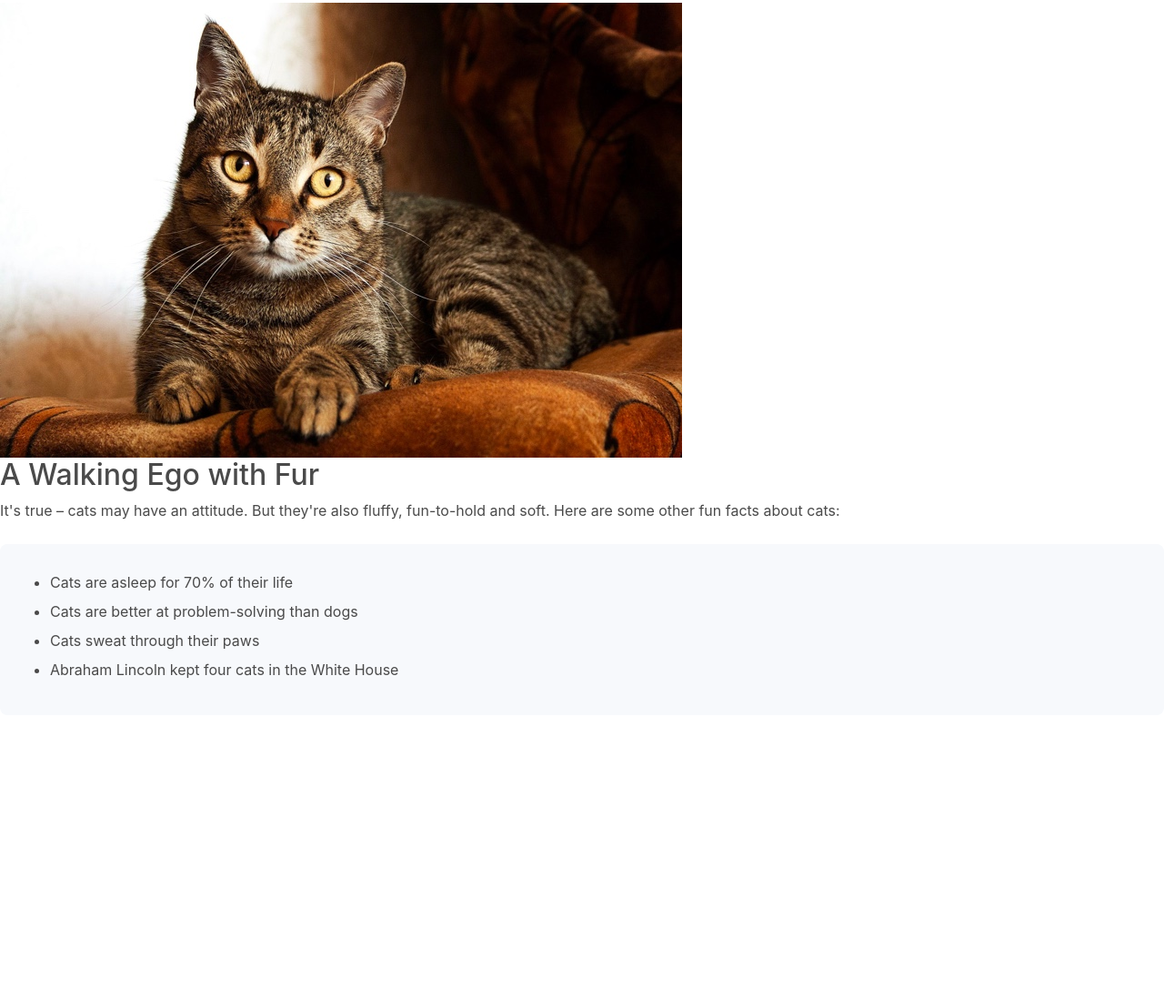
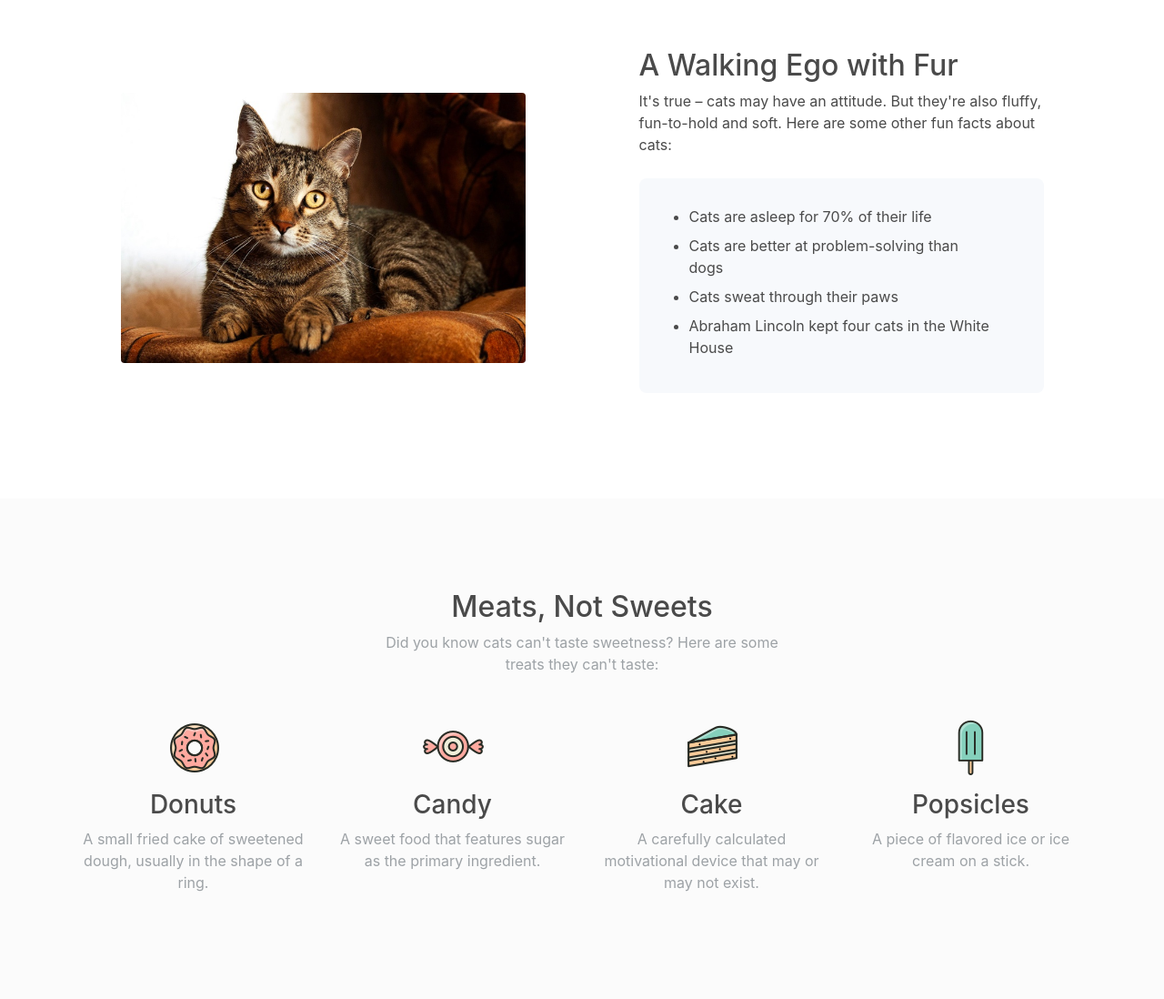
Before and after one commit to yugld/landing_page, a plain HTML site: page index.html in a window 1280 px wide. Shown: the part 601-1699 px from the top of the page at 91% size. Before the commit the page ends 1443 px from the top, so only its background shows below. Drawn offline with nearby package versions, Linux system fonts and the light colour scheme.

Commit message:
add the second container

```diff
--- a/css/style.css
+++ b/css/style.css
@@ -10,18 +10,71 @@
 
   header {
     background-color: #F0F8FF;
-    padding:200px 0;
+    padding:140px 0 100px;
     background-image: url("../img/jumping_cats.jpg");
     background-size: cover;
     background-position: center center;
     background-repeat: no-repeat;
   }
+
+  @media (min-width: 576px) {
+    header {
+      padding: 200px 0;
+    }
+  }
+
   .first-section {
     background-color: white;
   }
   .section {
     padding: 60px 0 40px;
   }
+
+  @media (min-width: 576px) {
+    .section {
+      padding: 100px 0;
+    }
+  }
+
   body {
     color: #4a4a4a;
   }
+  .first-section img {
+    margin-bottom: 35px;
+  }
+
+  @media (min-width: 768px) {
+    .first-section img {
+      margin-bottom: 20px;
+    }
+  }
+
+  @media (min-width: 992px) {
+    .first-section img {
+      margin-bottom: 0;
+    }
+  }
+  h1 {
+    color: #000000;
+    font-size: 36px;
+  }
+
+  @media (min-width: 576px) {
+    h1 {
+      font-size: 48px;
+    }
+  }
+
+  .second-section {
+    background-color: #FBFBFB;
+  }
+
+  .second-section p {
+    color: #9DA2A6;
+  }
+
+  .second-section img {
+    height: 75px;
+    margin: 25px 0 10px;
+    width: 75px;
+  }
--- a/index.html
+++ b/index.html
@@ -1,25 +1,43 @@
 <!DOCTYPE html>
 <html lang="en">
+
 <head>
     <meta charset="utf-8">
     <meta name="viewport" content="width=device-width, initial-scale=1, shrink-to-fit=no">
     <title>Cats – The Internet's Favorite Animal</title>
 
-        <link rel="stylesheet" href="https://maxcdn.bootstrapcdn.com/bootstrap/4.0.0/css/bootstrap.min.css" integrity="sha384-Gn5384xqQ1aoWXA+058RXPxPg6fy4IWvTNh0E263XmFcJlSAwiGgFAW/dAiS6JXm" crossorigin="anonymous">
+    <link rel="stylesheet" href="https://maxcdn.bootstrapcdn.com/bootstrap/4.0.0/css/bootstrap.min.css"
+        integrity="sha384-Gn5384xqQ1aoWXA+058RXPxPg6fy4IWvTNh0E263XmFcJlSAwiGgFAW/dAiS6JXm" crossorigin="anonymous">
     <link rel="stylesheet" href="css/style.css">
 </head>
 
 <body>
-    <header class="text-center">
+    <header>
+        <div class="container">
+            <div class="row">
+                <div class="col text-center">
                     <h1>Cats Make Life Better</h1>
                     <p>The key to a happy life is having a cat</p>
                     <a class="btn btn-primary btn-lg" href="https://www.sfspca.org/adoptions/cats">Adopt Meow</a>
+                </div>
+            </div>
+        </div>
     </header>
 
     <div class="section first-section">
-    <img src="img/cattitude.jpg" alt="cat 1">
+        <div class="container">
+            <div class="row justify-content-around align-items-center">
+                <!-- column 1 -->
+                <div class="col-12 col-lg-5">
+                    <img class="rounded img-fluid" src="img/cattitude.jpg" alt="Cat with Attitude">
+                </div>
+
+                <!-- column 2 -->
+                <div class="col-12 col-lg-5">
                     <h2>A Walking Ego with Fur</h2>
-    <p>It's true – cats may have an attitude. But they're also fluffy, fun-to-hold and soft. Here are some other fun facts about cats:</p>
+                    <p>It's true – cats may have an attitude. But they're also fluffy, fun-to-hold and soft. Here are
+                        some other fun facts about cats:</p>
+
                     <ul>
                         <li>Cats are asleep for 70% of their life</li>
                         <li>Cats are better at problem-solving than dogs</li>
@@ -27,10 +45,53 @@
                         <li>Abraham Lincoln kept four cats in the White House</li>
                     </ul>
                 </div>
+            </div>
+        </div>
+    </div>
+
+    <div class="section second-section">
+        <div class="container">
+            <div class="row justify-content-center text-center">
+                <div class="col-12 col-sm-10 col-md-8 col-lg-5">
+                    <h2>Meats, Not Sweets</h2>
+                    <p>Did you know cats can't taste sweetness? Here are some treats they can't taste:</p>
+                </div>
+            </div>
+            <div class="row text-center">
+                <div class="col-12 col-sm-6 col-lg-3">
+                    <img src="img/ic_donut.png" alt="donut">
+                    <h3>Donuts</h3>
+                    <p>A small fried cake of sweetened dough, usually in the shape of a ring.</p>
+                </div>
+                <div class="col-12 col-sm-6 col-lg-3">
+                    <img src="img/ic_candy.png" alt="candy">
+                    <h3>Candy</h3>
+                    <p>A sweet food that features sugar as the primary ingredient.</p>
+                </div>
+                <div class="col-12 col-sm-6 col-lg-3">
+                    <img src="img/ic_cake.png" alt="cake">
+                    <h3>Cake</h3>
+                    <p>A carefully calculated motivational device that may or may not exist.</p>
+                </div>
+                <div class="col-12 col-sm-6 col-lg-3">
+                    <img src="img/ic_popsicle.png" alt="popsicle">
+                    <h3>Popsicles</h3>
+                    <p>A piece of flavored ice or ice cream on a stick.</p>
+                </div>
+            </div>
+        </div>
+    </div>
 
     <!-- jQuery first, then Popper.js, then Bootstrap JS -->
-    <script src="https://code.jquery.com/jquery-3.2.1.slim.min.js" integrity="sha384-KJ3o2DKtIkvYIK3UENzmM7KCkRr/rE9/Qpg6aAZGJwFDMVNA/GpGFF93hXpG5KkN" crossorigin="anonymous"></script>
-    <script src="https://cdnjs.cloudflare.com/ajax/libs/popper.js/1.12.9/umd/popper.min.js" integrity="sha384-ApNbgh9B+Y1QKtv3Rn7W3mgPxhU9K/ScQsAP7hUibX39j7fakFPskvXusvfa0b4Q" crossorigin="anonymous"></script>
-    <script src="https://maxcdn.bootstrapcdn.com/bootstrap/4.0.0/js/bootstrap.min.js" integrity="sha384-JZR6Spejh4U02d8jOt6vLEHfe/JQGiRRSQQxSfFWpi1MquVdAyjUar5+76PVCmYl" crossorigin="anonymous"></script>
+    <script src="https://code.jquery.com/jquery-3.2.1.slim.min.js"
+        integrity="sha384-KJ3o2DKtIkvYIK3UENzmM7KCkRr/rE9/Qpg6aAZGJwFDMVNA/GpGFF93hXpG5KkN"
+        crossorigin="anonymous"></script>
+    <script src="https://cdnjs.cloudflare.com/ajax/libs/popper.js/1.12.9/umd/popper.min.js"
+        integrity="sha384-ApNbgh9B+Y1QKtv3Rn7W3mgPxhU9K/ScQsAP7hUibX39j7fakFPskvXusvfa0b4Q"
+        crossorigin="anonymous"></script>
+    <script src="https://maxcdn.bootstrapcdn.com/bootstrap/4.0.0/js/bootstrap.min.js"
+        integrity="sha384-JZR6Spejh4U02d8jOt6vLEHfe/JQGiRRSQQxSfFWpi1MquVdAyjUar5+76PVCmYl"
+        crossorigin="anonymous"></script>
 </body>
+
 </html>
```
Also changed, not shown: img/ic_cake.png (added), img/ic_candy.png (added), img/ic_donut.png (added), img/ic_popsicle.png (added). Lines whose indentation alone changed are shown as unchanged.
